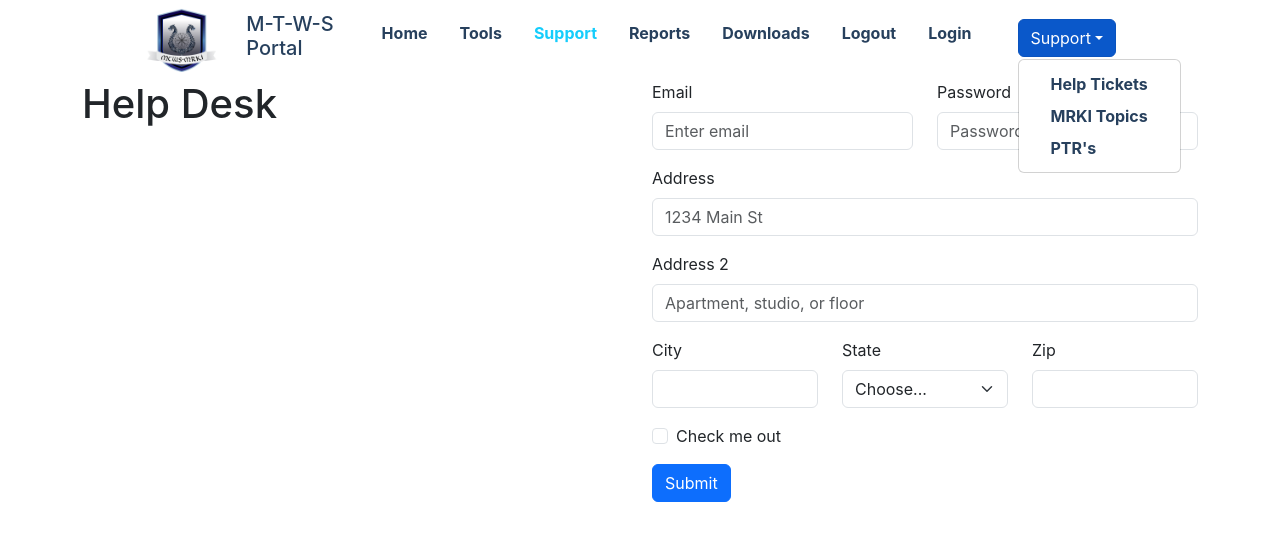
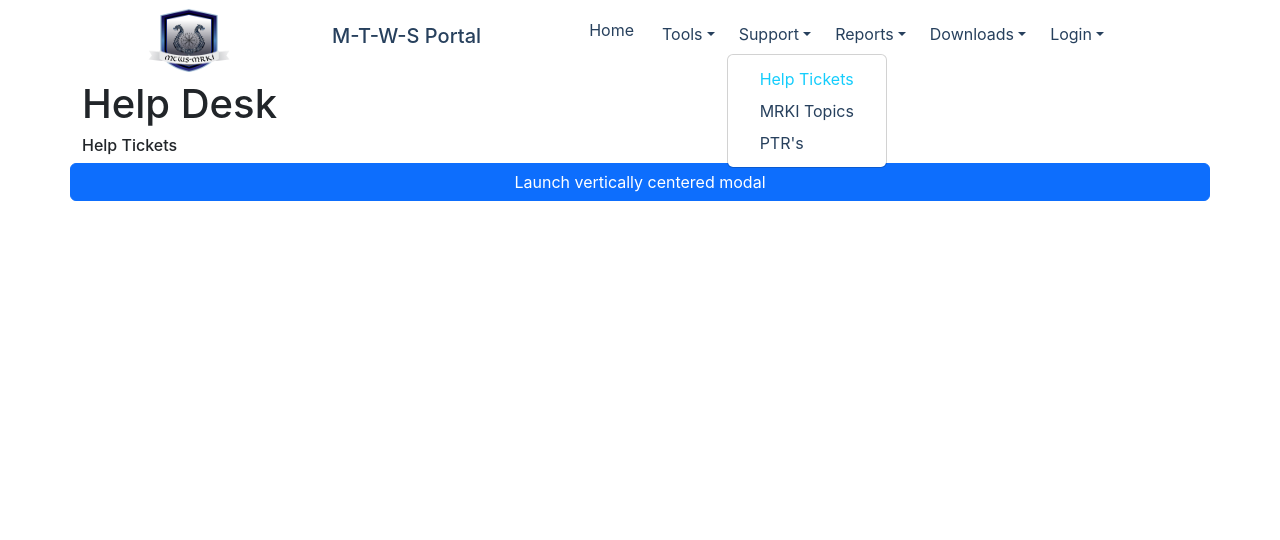
Before and after one commit to bridgetvon/mtws-portal, a React (Create React App) app: page /forum in a window 1280 px wide. Both pictures are taken after a click on the button "Support". Shown: the top 540 px of the page. Built offline with nearby package versions, Linux system fonts and the light colour scheme.

Commit message:
made nav items dropdowns

```diff
--- a/src/components/Form/Form.js
+++ b/src/components/Form/Form.js
@@ -1,63 +1,99 @@
 import React from 'react';
+import { Container } from 'react-bootstrap';
 import Button from 'react-bootstrap/Button';
 import Col from 'react-bootstrap/Col';
 import Form from 'react-bootstrap/Form';
 import Row from 'react-bootstrap/Row';
+import Modal from 'react-bootstrap/Modal';
 
-const MyForm = () => {
+const MyForm = (props) => {
     return (
+        <Modal
+            {...props}
+            size="lg"
+            aria-labelledby="contained-modal-title-vcenter"
+            centered>
+            <Modal.header>
+                <Modal.Title id="contained-modal-title-vcenter"> Help Ticket </Modal.Title>
+            </Modal.header>
+            <Modal.Body>
                 <Form>
                     <Row className="mb-3">
                         <Form.Group as={Col} controlId="formGridEmail">
-          <Form.Label>Email</Form.Label>
-          <Form.Control type="email" placeholder="Enter email" />
-        </Form.Group>
-
-        <Form.Group as={Col} controlId="formGridPassword">
-          <Form.Label>Password</Form.Label>
-          <Form.Control type="password" placeholder="Password" />
+                            <Form.Label>Title</Form.Label>
+                            <Form.Control type="title" placeholder="Title" />
                         </Form.Group>
                     </Row>
 
-      <Form.Group className="mb-3" controlId="formGridAddress1">
-        <Form.Label>Address</Form.Label>
-        <Form.Control placeholder="1234 Main St" />
-      </Form.Group>
-
-      <Form.Group className="mb-3" controlId="formGridAddress2">
-        <Form.Label>Address 2</Form.Label>
-        <Form.Control placeholder="Apartment, studio, or floor" />
-      </Form.Group>
-
-      <Row className="mb-3">
-        <Form.Group as={Col} controlId="formGridCity">
-          <Form.Label>City</Form.Label>
-          <Form.Control />
-        </Form.Group>
-
-        <Form.Group as={Col} controlId="formGridState">
-          <Form.Label>State</Form.Label>
+                    <Row>
+                        <Form.Group as={Col} className="mb-3" controlId="formGridAddress1">
+                            <Form.Label>Submitted By: </Form.Label>
                             <Form.Select defaultValue="Choose...">
                                 <option>Choose...</option>
                                 <option>...</option>
                             </Form.Select>
                         </Form.Group>
 
-        <Form.Group as={Col} controlId="formGridZip">
-          <Form.Label>Zip</Form.Label>
-          <Form.Control />
+                        <Form.Group as={Col} className="mb-3" controlId="formGridAddress2">
+                            <Form.Label>Owner</Form.Label>
+                            <Form.Select defaultValue="Choose...">
+                                <option>Choose...</option>
+                                <option>...</option>
+                            </Form.Select>
                         </Form.Group>
                     </Row>
 
-      <Form.Group className="mb-3" id="formGridCheckbox">
-        <Form.Check type="checkbox" label="Check me out" />
+                    <Row>
+                        <Form.Group as={Col} className="mb-3" controlId="formGridAddress1">
+                            <Form.Label>Type </Form.Label>
+                            <Form.Select defaultValue="Choose...">
+                                <option>Choose...</option>
+                                <option>...</option>
+                            </Form.Select>
+                        </Form.Group>
+
+                        <Form.Group as={Col} className="mb-3" controlId="formGridAddress2">
+                            <Form.Label>MTWS Release</Form.Label>
+                            <Form.Select defaultValue="Choose...">
+                                <option>Choose...</option>
+                                <option>...</option>
+                            </Form.Select>
+                        </Form.Group>
+                    </Row>
+
+                    <Row className="mb-3">
+
+                        <Form.Group as={Col} controlId="formGridState">
+                            <Form.Label>Date Created</Form.Label>
+                            <Form.Select defaultValue="Choose...">
+                                <option>Choose...</option>
+                                <option>...</option>
+                            </Form.Select>
+                        </Form.Group>
+
+                        <Form.Group as={Col} controlId="formGridState">
+                            <Form.Label>Date Closed</Form.Label>
+                            <Form.Select defaultValue="Choose...">
+                                <option>Choose...</option>
+                                <option>...</option>
+                            </Form.Select>
+                        </Form.Group>
+                    </Row>
+
+                    <Form.Group as={Col} controlId="formGridEmail">
+                        <Form.Label>Initial Description</Form.Label>
+                        <Form.Control type="email" placeholder="" />
                     </Form.Group>
 
                     <Button variant="primary" type="submit">
                         Submit
                     </Button>
                 </Form>
-
+            </Modal.Body>
+            <Modal.Footer>
+                <Button onClick={props.onHide}>Close</Button>
+            </Modal.Footer>
+        </Modal>
     )
 };
 
--- a/src/components/Hero/Hero.js
+++ b/src/components/Hero/Hero.js
@@ -1,6 +1,7 @@
 import React from 'react';
 import { HeroContainer, HeroBg, HeroText, HeroContent } from './HeroEl';
 import Helicopter from '../../Images/Helicopter.png';
+import Boat from '../../Images/Boat.png';
 
 
 
@@ -21,7 +22,7 @@ const Hero = (props) => {
               <img src={props.img} alt ="hero "/> :
               <VideoBg autoPlay loop muted src={militaryVideo} type="video/mp4" />
             }  */}
-            <img style={imageStyles} src={Helicopter} alt="hero" />
+            <img style={imageStyles} src={Boat} alt="hero" />
             </HeroBg>
           {/* <HeroContent>
               <HeroText>
--- /dev/null
+++ b/src/components/Nav/DownloadsDropDown.js
@@ -0,0 +1,25 @@
+import React from 'react';
+import { NavLink } from './NavbarEl';
+import { Dropdown } from 'react-bootstrap';
+import '../Nav/Navbar.css';
+
+const DownloadsDropDown = ({ toggle }) => {
+
+    return (
+        <>
+        <Dropdown id="dropdown">
+            <Dropdown.Toggle id='drop-btn'>Downloads</Dropdown.Toggle>
+            <Dropdown.Menu>
+                <Dropdown.Item>
+                    <NavLink to="/forum">
+                        MTWS user manual
+                    </NavLink>
+                </Dropdown.Item>
+            </Dropdown.Menu>
+        </Dropdown>
+        </>
+    );
+}
+
+
+export default DownloadsDropDown;
--- /dev/null
+++ b/src/components/Nav/DropDown.js
@@ -0,0 +1,35 @@
+import React from 'react';
+import { NavLink } from './NavbarEl';
+import { Dropdown } from 'react-bootstrap';
+import '../Nav/Navbar.css';
+
+const MyDropdown = ({ toggle }) => {
+
+    return (
+        <>
+        <Dropdown id="dropdown">
+            <Dropdown.Toggle id='drop-btn'>Support</Dropdown.Toggle>
+            <Dropdown.Menu>
+                <Dropdown.Item>
+                    <NavLink to="/forum">
+                        Help Tickets
+                    </NavLink>
+                </Dropdown.Item>
+                <Dropdown.Item>
+                    <NavLink to="/mrkiTopics">
+                        MRKI Topics
+                    </NavLink>
+                </Dropdown.Item>
+                <Dropdown.Item>
+                    <NavLink to="/ptrs">
+                        PTR's
+                    </NavLink>
+                </Dropdown.Item>
+            </Dropdown.Menu>
+        </Dropdown>
+        </>
+    );
+}
+
+
+export default MyDropdown;
--- /dev/null
+++ b/src/components/Nav/LoginDropDown.js
@@ -0,0 +1,25 @@
+import React from 'react';
+import { NavLink } from './NavbarEl';
+import { Dropdown } from 'react-bootstrap';
+import '../Nav/Navbar.css';
+
+const LoginDropDown = ({ toggle }) => {
+
+    return (
+        <>
+        <Dropdown id="dropdown">
+            <Dropdown.Toggle id='drop-btn'>Login</Dropdown.Toggle>
+            <Dropdown.Menu>
+                <Dropdown.Item>
+                    <NavLink to="/forum">
+                        Signup
+                    </NavLink>
+                </Dropdown.Item>
+            </Dropdown.Menu>
+        </Dropdown>
+        </>
+    );
+}
+
+
+export default LoginDropDown;
--- a/src/components/Nav/Navbar.css
+++ b/src/components/Nav/Navbar.css
@@ -7,12 +7,16 @@
     color: #27405D;
 }
 
-.drop-btn{
-    margin-top: 3px;
+#drop-btn{
+    /* margin-top: 3px;
     background-color: #fff;
-    color: #29335c;
     border: none;
-    margin-left: 30px;
+    margin-left: 30px; */
+    background-color: #fff;
+    color: #27405D;
+    border: none;
+    cursor: pointer;
+    fontWeight: bolder;
 }
 
 .image{
@@ -21,7 +25,6 @@
 }
 
 #id {
-    font-weight: bolder;
 }
 
 #h2 {
@@ -30,6 +33,10 @@
 
 #dropdown {
     margin-top: 8px;
+
+    &.active{
+        color: #15cdfc;
+    }
 }
 .navbarNav{
     padding: 20px;
--- a/src/components/Nav/Navbar.js
+++ b/src/components/Nav/Navbar.js
@@ -1,15 +1,19 @@
 import React from 'react';
 import { Nav, Bars, NavMenu, NavLink } from './NavbarEl';
-import { Dropdown } from 'react-bootstrap';
 import '../Nav/Navbar.css';
 import MTWSLogo from '../../Images/MTWSLogo.png';
+import MyDropdown from './DropDown';
+import ToolsDropDown from './ToolsDropDown';
+import ReportsDropDown from './ReportsDropDown';
+import DownloadsDropDown from './DownloadsDropDown';
+import LoginDropDown from './LoginDropDown';
 
 const Navbar = ({ toggle }) => {
 
     return (
         <>
             <Nav className="navbar-Nav">
-            <img className="image" src={MTWSLogo} alt ="Mtws Logo "/>
+                <img className="image" src={MTWSLogo} alt="Mtws Logo " />
                 <NavLink to="/">
                     <div className="navbar-div">
                         <h2>M-T-W-S Portal</h2>
@@ -23,47 +27,14 @@ const Navbar = ({ toggle }) => {
                             <NavLink to="/social">
                                 Home
                             </NavLink>
-                                <NavLink to="/friends">
-                                    Tools
-                                </NavLink>
-                                <NavLink to="/forum">
-                                    Support
-                                </NavLink>
-                                <NavLink to="/chat">
-                                    Reports
-                                </NavLink>
-                                <NavLink to="/chat">
-                                    Downloads
-                                </NavLink>
-                                <NavLink to="/chat">
-                                    Logout
-                                </NavLink>
+                            <ToolsDropDown />
+                            <MyDropdown />
+                            <ReportsDropDown />
+                            <DownloadsDropDown />
                         </>
-
                         <>
-                                <NavLink to="/login">Login</NavLink>
+                            <LoginDropDown />
                         </>
-
-                        <Dropdown id="dropdown">
-                            <Dropdown.Toggle className='drop-btn'>Support</Dropdown.Toggle>
-                            <Dropdown.Menu>
-                                <Dropdown.Item>
-                                    <NavLink to="/helpTickets">
-                                        Help Tickets
-                                    </NavLink>
-                                </Dropdown.Item>
-                                <Dropdown.Item>
-                                    <NavLink to="/mrkiTopics">
-                                       MRKI Topics
-                                    </NavLink>
-                                </Dropdown.Item>
-                                <Dropdown.Item>
-                                    <NavLink to="/ptrs">
-                                        PTR's
-                                    </NavLink>
-                                </Dropdown.Item>
-                            </Dropdown.Menu>
-                        </Dropdown>
                     </NavMenu>
                 </nav>
             </Nav>
--- a/src/components/Nav/NavbarEl.js
+++ b/src/components/Nav/NavbarEl.js
@@ -12,7 +12,6 @@ z-index: 10;
 `
 export const NavLink = styled(Link) `
 color: #27405D;
-font-weight: bolder;
 display: flex;
 align-items: center;
 text-decoration: none;
--- /dev/null
+++ b/src/components/Nav/ReportsDropDown.js
@@ -0,0 +1,25 @@
+import React from 'react';
+import { NavLink } from './NavbarEl';
+import { Dropdown } from 'react-bootstrap';
+import '../Nav/Navbar.css';
+
+const ReportsDropDown = ({ toggle }) => {
+
+    return (
+        <>
+        <Dropdown id="dropdown">
+            <Dropdown.Toggle id='drop-btn'>Reports</Dropdown.Toggle>
+            <Dropdown.Menu>
+                <Dropdown.Item>
+                    <NavLink to="/forum">
+                        Events
+                    </NavLink>
+                </Dropdown.Item>
+            </Dropdown.Menu>
+        </Dropdown>
+        </>
+    );
+}
+
+
+export default ReportsDropDown;
--- /dev/null
+++ b/src/components/Nav/ToolsDropDown.js
@@ -0,0 +1,30 @@
+import React from 'react';
+import { NavLink } from './NavbarEl';
+import { Dropdown } from 'react-bootstrap';
+import '../Nav/Navbar.css';
+
+const ToolsDropDown = ({ toggle }) => {
+
+    return (
+        <>
+        <Dropdown id="dropdown">
+            <Dropdown.Toggle id='drop-btn'>Tools</Dropdown.Toggle>
+            <Dropdown.Menu>
+                <Dropdown.Item>
+                    <NavLink to="/forum">
+                        Forum
+                    </NavLink>
+                </Dropdown.Item>
+                <Dropdown.Item>
+                    <NavLink to="/mrkiTopics">
+                        System Change Request
+                    </NavLink>
+                </Dropdown.Item>
+            </Dropdown.Menu>
+        </Dropdown>
+        </>
+    );
+}
+
+
+export default ToolsDropDown;
--- a/src/pages/Forum.js
+++ b/src/pages/Forum.js
@@ -4,11 +4,8 @@ import '../App.css';
 import MyForm from '../components/Form/Form';
 
 function Forum() {
-    const [formState, setFormState] = useState({
-        name: "",
-        email: "",
-        message: "",
-    });
+    const [modalShow, setModalShow] = React.useState(false);
+
 
     return (
         <Container>
@@ -16,11 +13,19 @@ function Forum() {
                 <Col>
                     <div>
                         <h1> Help Desk </h1>
+                        <div>
+                            <h6> Help Tickets </h6>
+
+                        </div>
                     </div>
                 </Col>
-                <Col>
-                    <MyForm />
-                </Col>
+                <Button variant="primary" onClick={() => setModalShow(true)}>
+                    Launch vertically centered modal
+                </Button>
+                <MyForm
+                show={modalShow}
+                onHide={() => setModalShow(false)}
+                />
             </Row>
         </Container>
     );
```
Also changed, not shown: 1 other file (tests, documents, lock files or other folders). Lines whose indentation alone changed are shown as unchanged.
